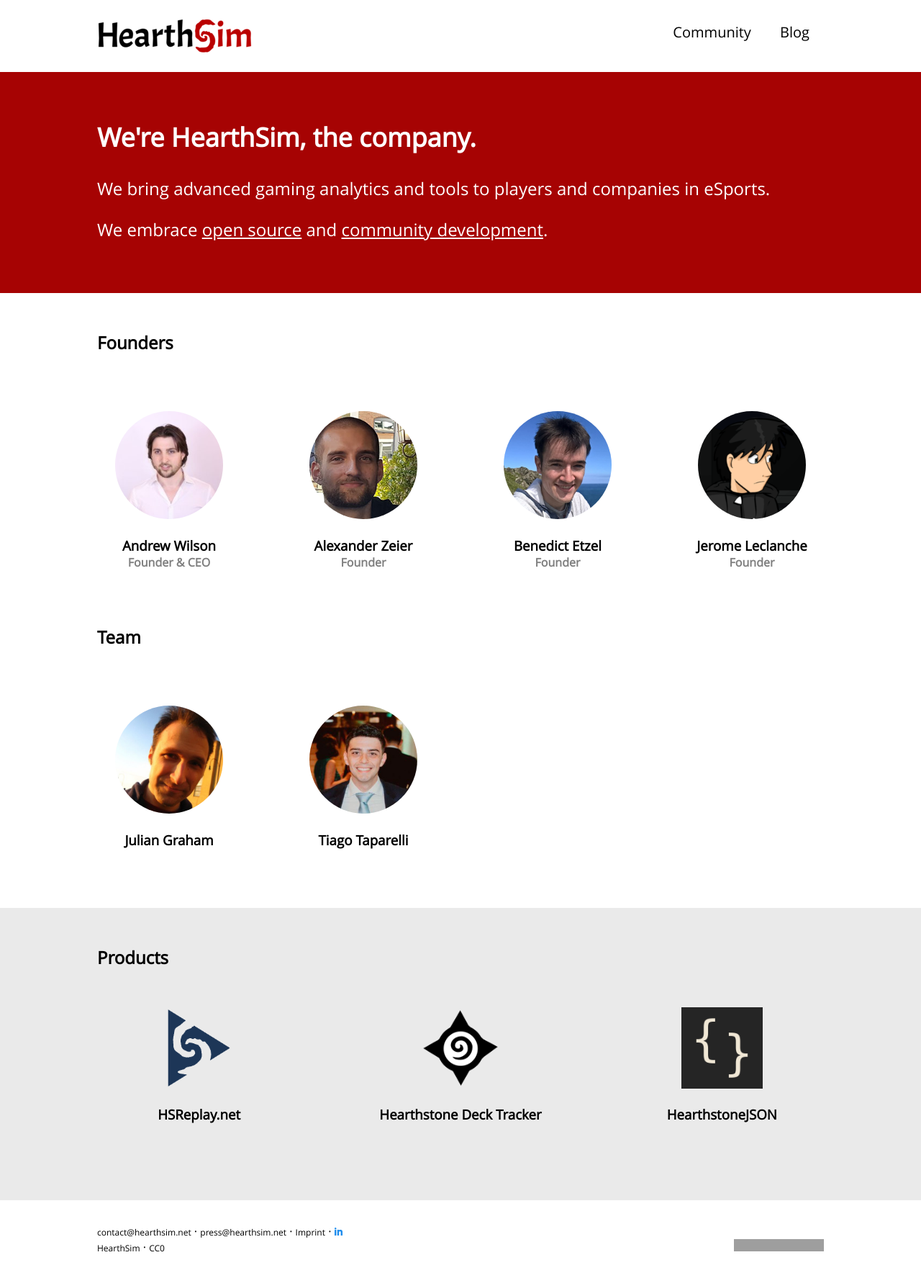
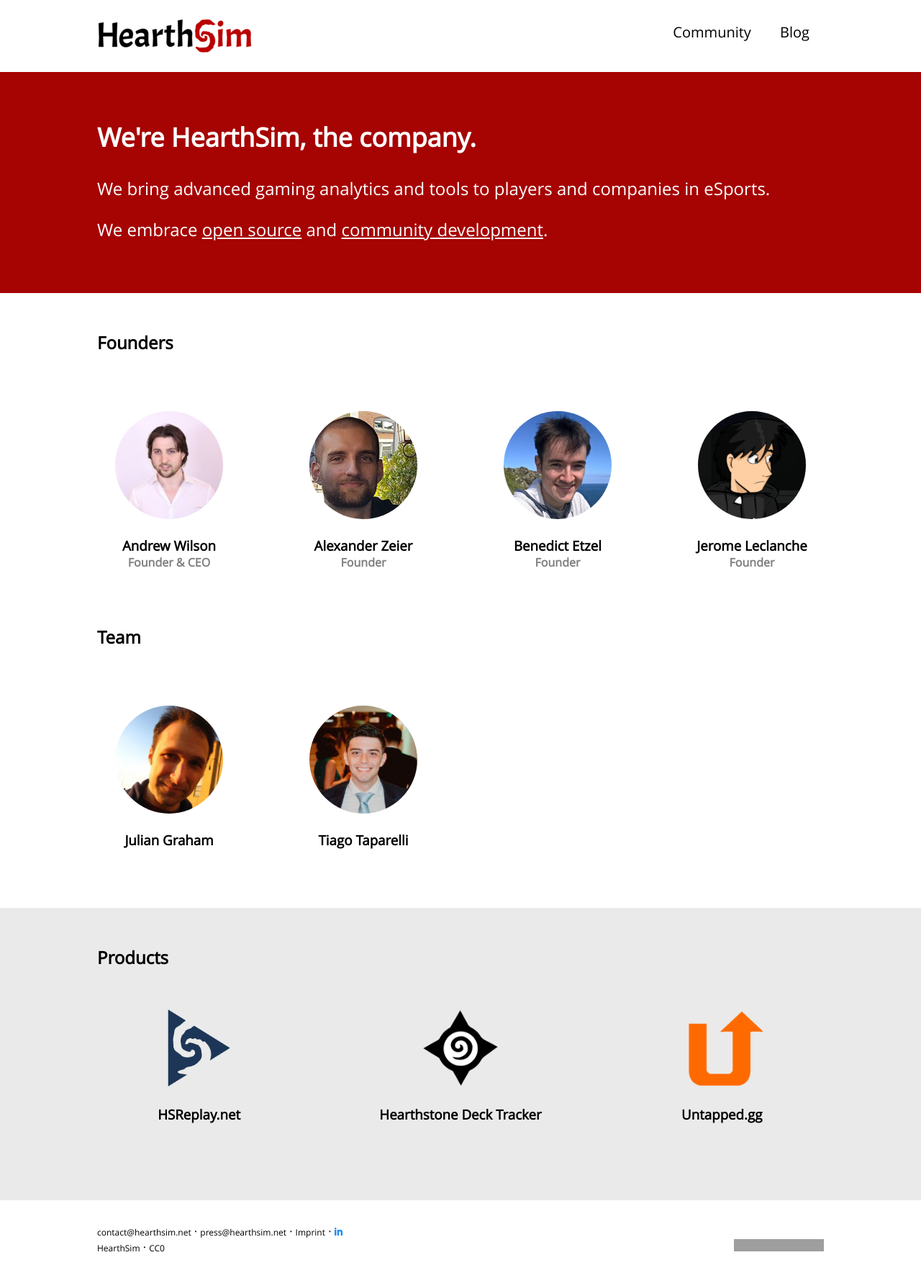
Before and after one commit to HearthSim/hearthsim.net, a Jekyll site: the page built from index.html, in a window 1280 px wide. Shown: the whole page at 72% size. Built offline with Jekyll 4.4.1, drawn with Linux system fonts in a browser that asks for light colours; grey boxes are pictures that could not be loaded.

Commit message:
Add Untapped.gg

```diff
--- a/index.html
+++ b/index.html
@@ -91,9 +91,9 @@
 				<img src="static/hdt.png" />
 				<h3>Hearthstone Deck Tracker</h3>
 			</a>
-			<a href="https://hearthstonejson.com/" class="hearthstonejson">
-				<img src="static/hearthstonejson.png" />
-				<h3>HearthstoneJSON</h3>
+			<a href="https://untapped.gg/" class="untappedgg">
+				<img src="static/untappedgg.png" />
+				<h3>Untapped.gg</h3>
 			</a>
 		</div>
 	</div>
--- a/static/styles/hearthsim.scss
+++ b/static/styles/hearthsim.scss
@@ -395,6 +395,15 @@
 	filter: invert(100%);
 }
 
+.untappedgg:hover {
+	background-color: #262321;
+	color: white;
+}
+
+.untappedgg:hover img {
+	filter: hue-rotate(-174.1deg) saturate(80%);
+}
+
 /* Footer */
 
 footer {
```
Also changed, not shown: static/untappedgg.png (added).
